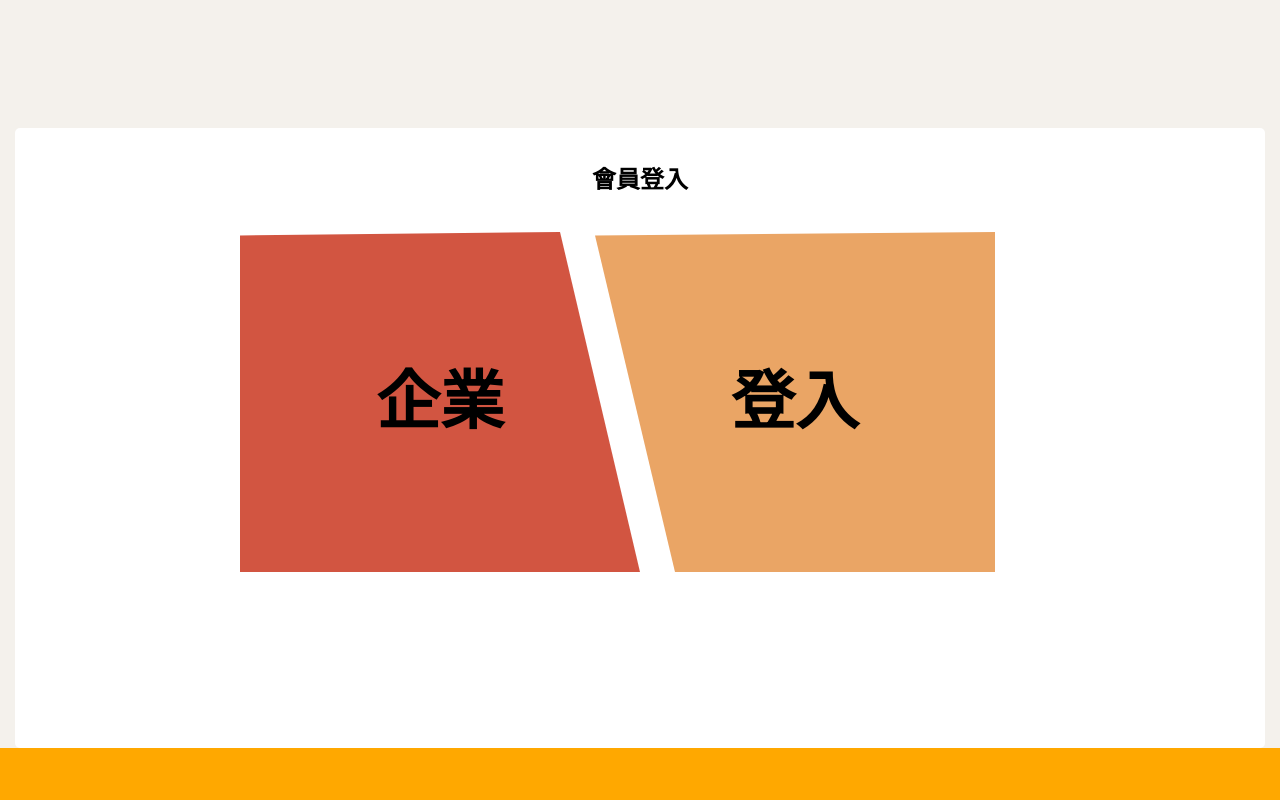
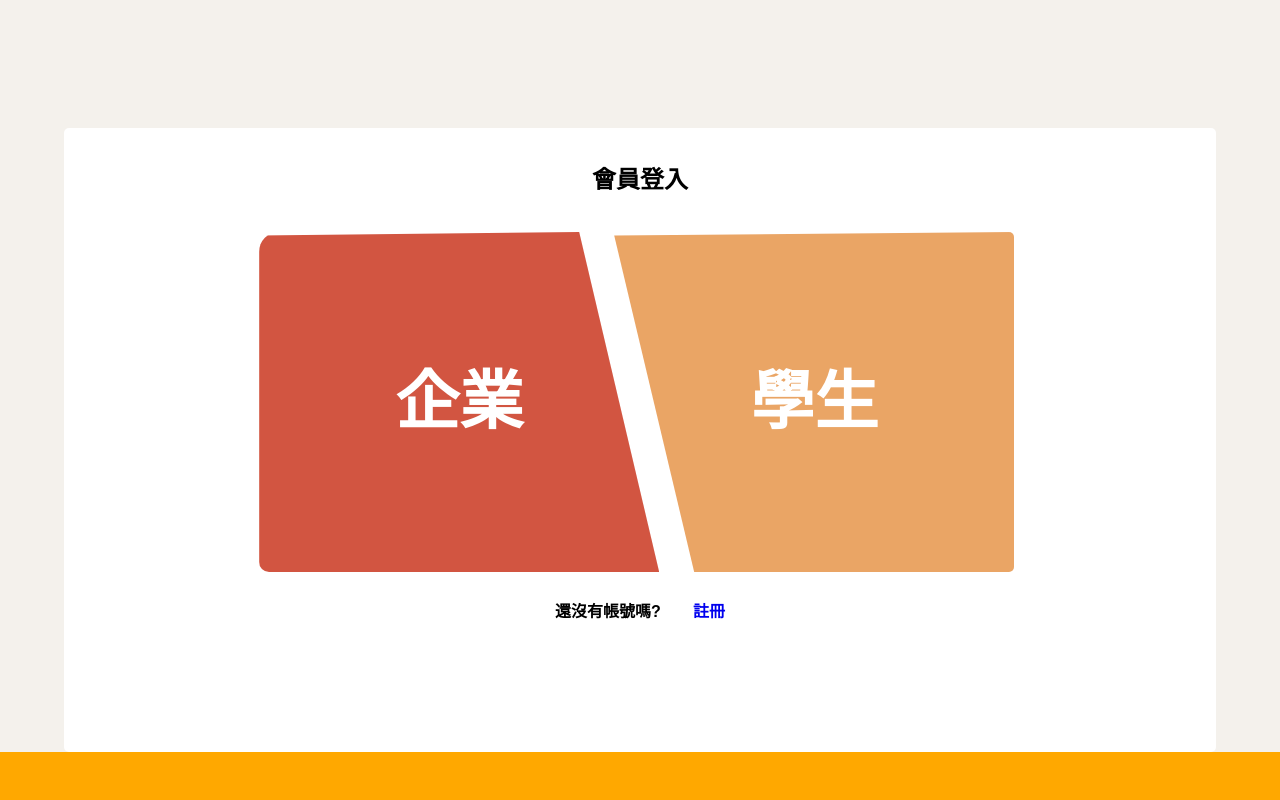
Before and after one commit to dai24/tgd102_g2, a PHP site: page /login.html in a window 1280 px wide. Run offline with PHP 8.4, Linux system fonts and the light colour scheme; style sheets or scripts are compiled from the project's sources.

Commit message:
更新dev版本、login.html 王

```diff
--- a/login.html
+++ b/login.html
@@ -11,15 +11,15 @@
 <main class="login">
     <div class="card">
         <h1>會員登入</h1>
-        <ul>
-            <li><h2>企業</h2></li>
-            <li><h2>登入</h2></li>
-        </ul>
+        <div class="choose">
+            <button><h2>企業</h2></button>
+            <button><h2>學生</h2></button>
+        </div>
 
-        <ul>
-            <h1></h1>
-            <h2></h2>
-        </ul>
+        <div class="sign">
+            <div><h4>還沒有帳號嗎? </h4></div>
+            <button><a href="#"><h4 class="alert">註冊</h4></a></button>
+        </div>
     </div>
 </main>
 </body>
--- a/sass/component/_card.scss
+++ b/sass/component/_card.scss
@@ -23,3 +23,11 @@
     @include testbox();
     padding: 40px 0;
 }
+
+//會員登入白色方框
+.logincard{
+    @include logincard(1152, 624);
+    @include m(){
+        @include logincard(344, 216);
+    }
+}
--- a/sass/mixin/_mixin.scss
+++ b/sass/mixin/_mixin.scss
@@ -87,13 +87,19 @@
 
 
 // 職涯測驗白色方框
-
 @mixin testbox(){
     background-color: $secondary02;
     border: 4px solid black;
     max-width: 800px;
     margin: 100px auto;
+}
 
+//會員登入白色方框
+@mixin logincard($w, $h){
+    width: $w;
+    height: $h;
+    background-color:$secondary02;
+    border-radius: 5px;
 }
 
 
--- a/sass/page/_login.scss
+++ b/sass/page/_login.scss
@@ -2,20 +2,23 @@
     width: 100vw;
     background-color: $primary01;
     padding-top: $space08;
+
+    a{
+        text-decoration: none;
+    }
+
+    //此頁專屬設定
     .card{
-        width: 1150px;
-        height: 620px;
-        background-color:#ffffff;
+        width: 1152px;
+        height: 624px;
+        background-color:$secondary02;
 
         display: flex;
         flex-direction: column;
         align-items: center;
 
-        border-radius: 5px;
-
-        margin-top: $space08 ; //64px。主要內容到header
-        padding-left: 50px;
-        padding-right: 50px;
+        margin-top: $space08 ; //64px。主要內容到header的距離
+        padding-bottom: 0;
 
         //"會員登入"
         h1{
@@ -24,48 +27,83 @@
             margin-top:$space05;
             margin-bottom: $space05;
         }
+
+        //"企業 學生"
+        h2{
+            font-size: $fontSize06;
+        }
+
+        .choose{
+            display: flex;
+            margin-left: 3vw; //讓兩個按鈕置中
+
+            //"企業 學生"
             h2{
                 text-align: center;
                 line-height: 340px;
-        }
-        ul{
-        display: flex;
-            //"企業 學生"
-            h2{
                 font-size: 64px;
                 margin: 0;
             }
 
-            //企業 會員區塊
-            li{
+            //企業 學生區塊 共同的設定
+            button{
                 position: relative;
+                margin-bottom: $space04;
+                color: $secondary02;
             }
-        }
-        li:first-child{
+
+            //左側區塊
+            button:first-child{
                 width: 400px;
                 height: 340px;
                 clip-path: polygon(0 1%, 80% 0, 100% 100%, 0% 100%);
+                border-radius:20px 0 0 10px;
                 background-color: $focus01;
-
-            //"企業"
-            h2{
-
+                @include m(){
+                    width: 120px;
+                    height: 112px;
+                }
+                &:hover{
+                    background-color:$focus01H ;
                 }
             }
-        li:last-child{
+
+            //右側區塊
+            button:last-child{
                 width: 400px;
                 height: 340px;
                 clip-path: polygon(0 1%, 100% 0, 100% 100%, 20% 100%);
+                border-radius: 0 5px 5px 0;
                 background-color:$primary02;
                 left: -45px; //和企業的區塊重疊
                 z-index: 1;
-
-            //"會員"
-            h2{
-
+                @include m(){
+                    width: 120px;
+                    height: 112px;
+                }
+                &:hover{
+                    background-color:$primary02H ;
                 }
             }
         }
 
+        .sign{
+            display: flex;
 
+            h4{
+                font-size: $fontSize05;
+                line-height: $fontSize05; //文字高度置中
             }
+
+            //註冊按鈕
+            button{
+                background-color:$secondary02;
+            }
+
+            //"註冊"
+            .alert{
+                margin-left: $space04;
+            }
+        }
+    }
+}
```
Lines whose indentation alone changed are shown as unchanged.
